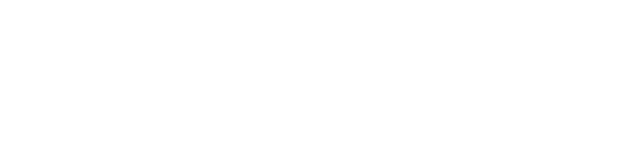
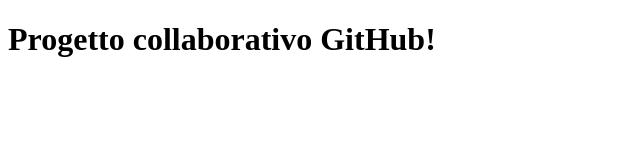
Before and after one commit to CRIchiav/ProgettoChiavetta, a plain HTML site: page index.html in a window 1280 px wide. Shown: the whole page, without its empty margins (0-640 px from the left). Drawn offline with Linux system fonts and the light colour scheme.

Commit message:
Update index.html

```diff
--- a/index.html
+++ b/index.html
@@ -8,6 +8,8 @@
 </head>
 
 <body>
+    <h1>Progetto collaborativo GitHub!</h1>
+
 
 </body>
 
```
